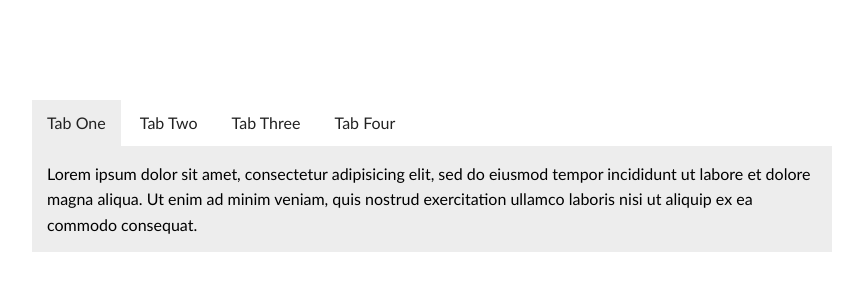
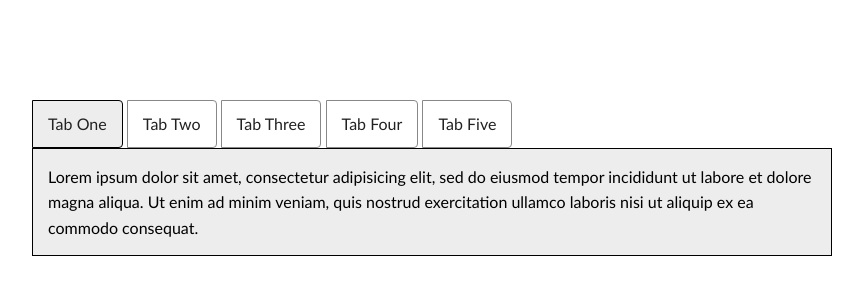
Before and after one commit to gbilog/uncoil_framework, a website: page app/Ambili.html in a window 1280 px wide. Shown: the whole page, without its empty margins (208-1071 px from the left). Drawn offline with nearby package versions, Linux system fonts and the light colour scheme.

Commit message:
Stylizing tabs

```diff
--- a/app/Ambili.html
+++ b/app/Ambili.html
@@ -3,8 +3,6 @@
 <head>
     <meta charset="UTF-8">
     <title>Tab</title>
-    <!--<link rel="stylesheet" href="assets/css/ambili.css">-->
-
     <script src="http://code.jquery.com/jquery-2.1.4.min.js"></script>
     <script src="assets/js/ambili.js"></script>
     <style>
@@ -17,23 +15,29 @@
         .tabs {
         width: 800px;
         margin: 0 auto;
+        /*border: 1px solid black;*/
+
         }
 
         .tabs ul{
             margin: 0px;
             padding: 0px;
             list-style: none;
-        }
+         }
 
         .tabs ul li{
-            background: none;
+            background: white;
             color: #222;
             display: inline-block;
             padding: 10px 15px;
             cursor: pointer;
+            border:  1px solid #888;
+            border-radius: 0 4px 4px 0;
         }
 
+
         .tabs ul li.current{
+            border: 1px solid black;
             background: #ededed;
             color: #222;
         }
@@ -45,6 +49,7 @@
         }
 
         .tab-content.current{
+            border: 1px solid black;
             display: inherit;
         }
 
@@ -65,6 +70,7 @@
             <li data-tab="t2">Tab Two</li>
             <li data-tab="t3">Tab Three</li>
             <li data-tab="t4">Tab Four</li>
+            <li data-tab="t5">Tab Five</li>
         </ul>
 
         <div id="t1">
@@ -79,6 +85,10 @@
         <div id="t4">
             Sed do eiusmod tempor incididunt ut labore et dolore magna aliqua. Ut enim ad minim veniam, quis nostrud exercitation ullamco laboris nisi ut aliquip ex ea commodo consequat.
         </div>
+        <div id="t5">
+            Lorem ipsum dolor sit amet, consectetur adipisicing elit, sed do eiusmod tempor incididunt ut labore et dolore magna aliqua. Ut enim ad minim veniam, quis nostrud exercitation ullamco laboris nisi ut aliquip ex ea commodo consequat
+        </div>
+
 
     </div>
 </body>
--- a/app/assets/css/ambili.css
+++ /dev/null
@@ -1,39 +0,0 @@
-body{
-    margin-top: 100px;
-    font-family: 'Trebuchet MS', serif;
-    line-height: 1.6em;
-}
-
-.tabs{
-    width: 800px;
-    margin: 0 auto;
-}
-
-.tabs ul{
-    margin: 0px;
-    padding: 0px;
-    list-style: none;
-}
-
-.tabs ul li{
-    background: none;
-    color: #222;
-    display: inline-block;
-    padding: 10px 15px;
-    cursor: pointer;
-}
-
-.tabs ul li.current{
-    background: #ededed;
-    color: #222;
-}
-
-.tab-content{
-    display: none;
-    background: #ededed;
-    padding: 15px;
-}
-
-.tab-content.current{
-    display: inherit;
-}
--- a/app/assets/css/navbar.css
+++ /dev/null
@@ -1,30 +0,0 @@
-
-ul {
-    list-style-type: none;
-    margin: 0 auto;
-    padding: 0;
-    overflow: hidden;
-    width:50%;
-    height: 30px;
-    border: 1px solid red;
-    background: grey;
-}
-
-li {
-
-    float: left;
-    padding-right: 10%;
-
-}
-
-a {
-    color: white;
-}
-
-li a {
-    display: block;
-    margin-left: 20px;
-    padding: 10px;
-    background-color: red;
-    text-align: center;
-    }
```
